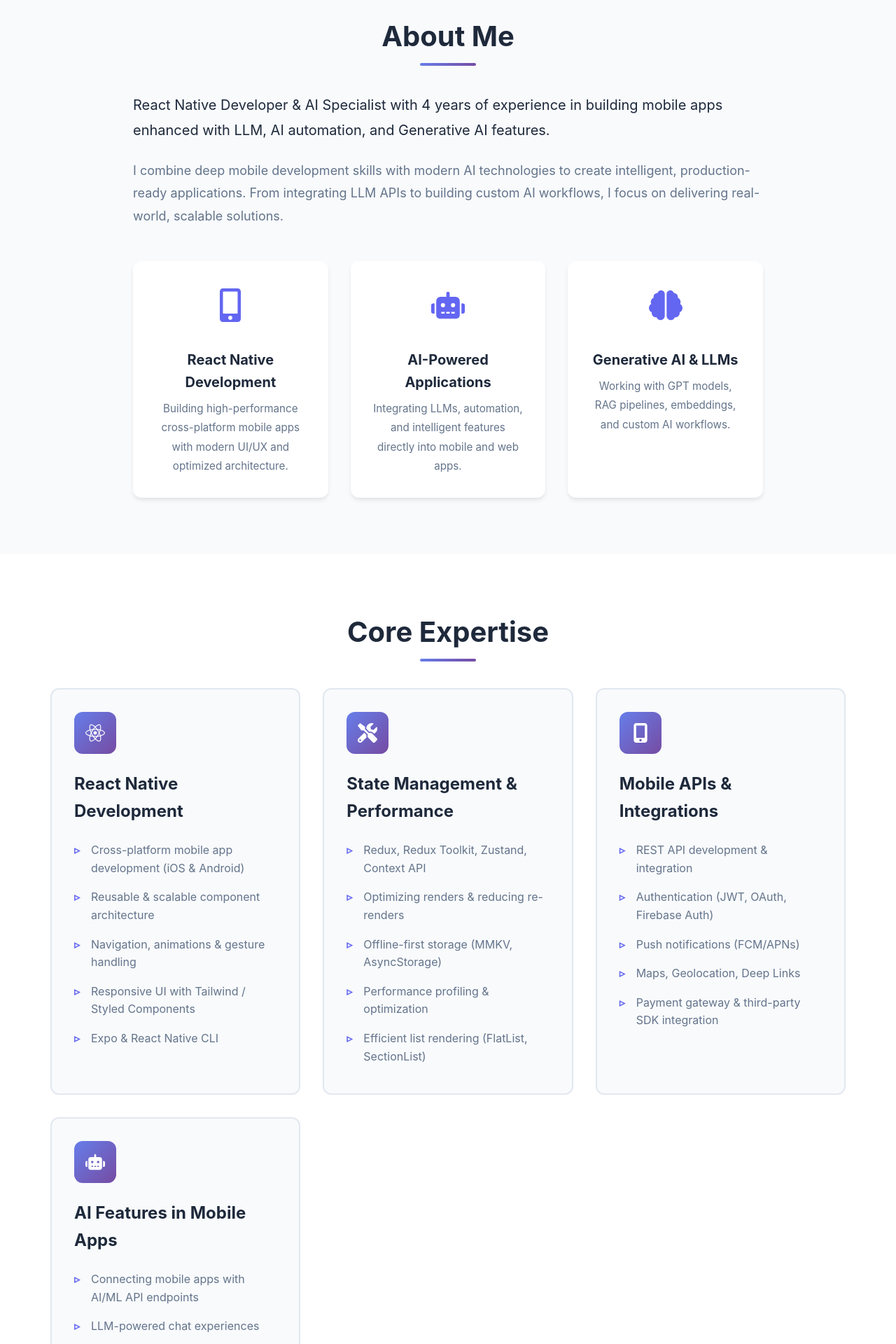
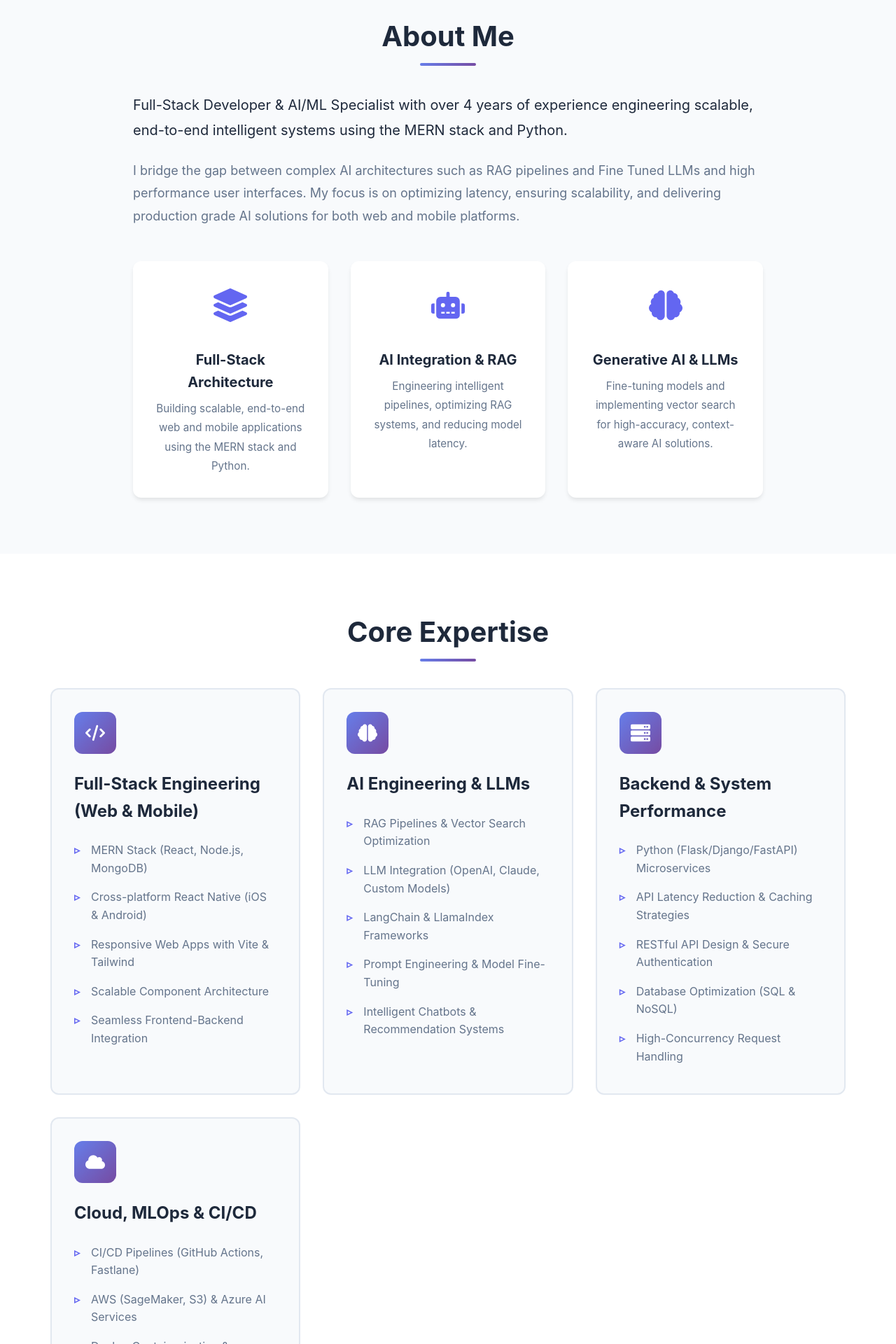
Before and after one commit to abdul-rehman-ai-ml/Portfolio, a React (Vite) app: page / in a window 1280 px wide. Shown: the part 860-2780 px from the top of the page at 70% size. Built offline with nearby package versions, Linux system fonts and the light colour scheme.

Commit message:
Update the information

```diff
--- a/src/components/About.jsx
+++ b/src/components/About.jsx
@@ -1,22 +1,21 @@
-import React from 'react';
-import { FaMobileAlt, FaRobot, FaBrain } from 'react-icons/fa';
+import {  FaRobot, FaBrain, FaLayerGroup } from 'react-icons/fa';
 
 const About = () => {
   const highlights = [
   {
-      icon: <FaMobileAlt />,
-      title: 'React Native Development',
-      description: 'Building high-performance cross-platform mobile apps with modern UI/UX and optimized architecture.'
+    icon: <FaLayerGroup />,
+    title: 'Full-Stack Architecture',
+    description: 'Building scalable, end-to-end web and mobile applications using the MERN stack and Python.'
   },
   {
     icon: <FaRobot />,
-      title: 'AI-Powered Applications',
-      description: 'Integrating LLMs, automation, and intelligent features directly into mobile and web apps.'
+    title: 'AI Integration & RAG',
+    description: 'Engineering intelligent pipelines, optimizing RAG systems, and reducing model latency.'
   },
   {
     icon: <FaBrain />,
     title: 'Generative AI & LLMs',
-      description: 'Working with GPT models, RAG pipelines, embeddings, and custom AI workflows.'
+    description: 'Fine-tuning models and implementing vector search for high-accuracy, context-aware AI solutions.'
   }
 ];
 
@@ -27,14 +26,15 @@ const About = () => {
         <div className="about-content">
           <div className="about-text">
          <p className="lead">
-              React Native Developer & AI Specialist with 4 years of experience
-              in building mobile apps enhanced with LLM, AI automation, and
-             Generative AI features.
+              Full-Stack Developer & AI/ML Specialist with over 4 years of experience
+              engineering scalable, end-to-end intelligent systems using the MERN stack
+              and Python.
             </p>
             <p>
-              I combine deep mobile development skills with modern AI technologies to create intelligent,
-              production-ready applications. From integrating LLM APIs to building custom AI workflows,
-              I focus on delivering real-world, scalable solutions.
+              I bridge the gap between complex AI architectures such as RAG pipelines and
+              Fine Tuned LLMs and high performance user interfaces. My focus is on
+              optimizing latency, ensuring scalability, and delivering production grade
+              AI solutions for both web and mobile platforms.
             </p>
 
             <div className="highlights">
--- a/src/components/Experience.jsx
+++ b/src/components/Experience.jsx
@@ -1,51 +1,50 @@
-import React from 'react';
 
 const Experience = () => {
   const experiences = [
     {
-      title: 'React Native | Full Stack Developer',
+      title: 'Senior Full Stack & AI Integration',
       company: 'Exersys, Los Angeles, US (Remote)',
-      period: '2024 - Present',
+      period: '03/2024 - Present',
       description:
-        'Building and optimizing React Native mobile apps while integrating backend services and AI-driven features.',
+        'Principal engineering role focused on bridging complex AI models (LLM/RAG) with high-performance mobile and web applications.',
       achievements: [
         {
-          title: 'AI-Powered Matchmaking (Dates & Honey & InfluencerGo)',
+          title: 'AI Pipeline Optimization',
           description:
-            'Integrated a recommendation engine into mobile apps to enhance match accuracy and user retention.'
+            'Optimized the RAG pipeline, reducing response latency by 40% and enhancing real-time recommendation systems.'
         },
-        'Developed scalable Python/Flask APIs consumed by React Native applications',
-        'Integrated AI-powered chatbot and automation features to enhance user engagement',
-        'Improved mobile UI/UX and performance for high-traffic apps'
+        'Integrated Python ML models into React Native, reducing API latency by 15% for 10,000+ users',
+        'Engineered collaborative filtering algorithms for "Dates & Honey" and "InfluencerGo", boosting match accuracy by 30%',
+        'Bridged web and mobile engineering teams to deliver scalable AI-driven solutions'
       ]
     },
     {
-      title: 'React Native Developer',
+      title: 'Full Stack Engineer',
       company: 'Netnexs, Lahore, Pakistan',
-      period: '2022 - 2024',
+      period: '03/2022 - 01/2024',
       description:
-        'Developed and deployed cross-platform mobile applications for Android and iOS using React Native.',
+        'Engineered scalable cross-platform mobile applications and backend REST APIs for high-traffic products.',
       achievements: [
         {
-          title: 'E-commerce & Fitness Apps (Zigy & Fitorza)',
+          title: 'High-Volume API Architecture (Zigy & Fitorza)',
           description:
-            'Integrated complex REST APIs, built scalable UI components, and optimized performance across screens.'
+            'Engineered complex RESTful APIs handling 10,000+ requests per day with high efficiency.'
         },
-        'Enhanced state management with Redux, Context API, and custom hooks',
-        'Delivered smooth, responsive UI across both iOS and Android platforms',
-        'Implemented reusable components for fast feature development'
+        'Developed and deployed 3+ cross-platform apps reaching over 50,000 active users',
+        'Implemented CI/CD automation using GitHub Actions and Fastlane, reducing time-to-market by 50%',
+        'Optimized state management and performance for data-heavy mobile applications'
       ]
     },
     {
-      title: 'React Developer',
+      title: 'Frontend Engineer & API Integration',
       company: 'Softini Solutions, Lahore, Pakistan',
-      period: '2021 - 2022',
+      period: '03/2021 - 02/2022',
       description:
-        'Built and maintained responsive, high-performance web applications using React.js.',
+        'Specialized in building responsive web applications and seamless backend integrations.',
       achievements: [
-        'Integrated REST APIs and improved component performance across multiple projects',
-        'Converted Figma/UI designs into pixel-perfect, production-ready interfaces',
-        'Maintained code quality, modular structure, and reusable components'
+        'Built and maintained high-performance web applications using React.js and Vite',
+        'Engineered seamless API integrations to connect frontend components with backend services',
+        'Converted UI designs into modular, responsive, and production-ready interfaces'
       ]
     }
   ];
--- a/src/components/Expertise.jsx
+++ b/src/components/Expertise.jsx
@@ -1,108 +1,110 @@
-import React from 'react';
 import {
-  FaMobileScreenButton,
   FaCode,
   FaDatabase,
   FaCloud,
-  FaRobot,
   FaReact,
 } from 'react-icons/fa6';
 import {
-    FaTools
+  FaBrain,
+    FaServer,
 } from 'react-icons/fa';
 
 const Expertise = () => {
 const expertiseCards = [
   {
-      icon: <FaReact />,
-      title: 'React Native Development',
+    icon: <FaCode />,
+    title: 'Full-Stack Engineering (Web & Mobile)',
     skills: [
-        'Cross-platform mobile app development (iOS & Android)',
-        'Reusable & scalable component architecture',
-        'Navigation, animations & gesture handling',
-        'Responsive UI with Tailwind / Styled Components',
-        'Expo & React Native CLI'
+      'MERN Stack (React, Node.js, MongoDB)',
+      'Cross-platform React Native (iOS & Android)',
+      'Responsive Web Apps with Vite & Tailwind',
+      'Scalable Component Architecture',
+      'Seamless Frontend-Backend Integration'
     ]
   },
   {
-      icon: <FaTools />,
-      title: 'State Management & Performance',
+    icon: <FaBrain />,
+    title: 'AI Engineering & LLMs',
     skills: [
-        'Redux, Redux Toolkit, Zustand, Context API',
-        'Optimizing renders & reducing re-renders',
-        'Offline-first storage (MMKV, AsyncStorage)',
-        'Performance profiling & optimization',
-        'Efficient list rendering (FlatList, SectionList)'
+      'RAG Pipelines & Vector Search Optimization',
+      'LLM Integration (OpenAI, Claude, Custom Models)',
+      'LangChain & LlamaIndex Frameworks',
+      'Prompt Engineering & Model Fine-Tuning',
+      'Intelligent Chatbots & Recommendation Systems'
     ]
   },
   {
-      icon: <FaMobileScreenButton />,
-      title: 'Mobile APIs & Integrations',
+    icon: <FaServer />,
+    title: 'Backend & System Performance',
     skills: [
-        'REST API development & integration',
-        'Authentication (JWT, OAuth, Firebase Auth)',
-        'Push notifications (FCM/APNs)',
-        'Maps, Geolocation, Deep Links',
-        'Payment gateway & third-party SDK integration'
+      'Python (Flask/Django/FastAPI) Microservices',
+      'API Latency Reduction & Caching Strategies',
+      'RESTful API Design & Secure Authentication',
+      'Database Optimization (SQL & NoSQL)',
+      'High-Concurrency Request Handling'
     ]
   },
   {
-      icon: <FaRobot />,
-      title: 'AI Features in Mobile Apps',
+    icon: <FaCloud />,
+    title: 'Cloud, MLOps & CI/CD',
     skills: [
-        'Connecting mobile apps with AI/ML API endpoints',
-        'LLM-powered chat experiences',
-        'Recommendation engines for app personalization',
-        'NLP-driven features (summaries, classification)',
-        'Integrating OpenAI, Claude, or custom AI models'
+      'CI/CD Pipelines (GitHub Actions, Fastlane)',
+      'AWS (SageMaker, S3) & Azure AI Services',
+      'Docker Containerization & Orchestration',
+      'Model Deployment & Monitoring',
+      'Cloud Infrastructure Management'
     ]
   }
 ];
 
+// Tech Stack: Added "AI & ML" category, refined others
 const techStack = {
-    'Mobile Development': {
+  'AI & Machine Learning': { // NEW CATEGORY
+    icon: <FaBrain />,
+    tags: [
+      'Python',
+      'LangChain',
+      'TensorFlow',
+      'PyTorch',
+      'RAG',
+      'Vector DBs',
+      'OpenAI API',
+      'LlamaIndex'
+    ]
+  },
+  'Frontend & Mobile': { // RENAMED from "Mobile Development"
     icon: <FaReact />,
     tags: [
+      'React.js',
       'React Native',
-        'Flutter',
-        'Expo',
       'TypeScript',
-        'JavaScript',
-        'React Navigation',
-        'Zustand',
-        'Redux Toolkit'
+      'Tailwind CSS',
+      'Redux Toolkit',
+      'Vite',
+      'Expo'
     ]
   },
-    'Backend & APIs': {
-      icon: <FaCode />,
+  'Backend & Database': { // MERGED Backend + Database
+    icon: <FaDatabase />,
     tags: [
       'Node.js',
       'Express',
+      'MongoDB',
+      'PostgreSQL',
+      'FastAPI',
       'Flask',
-        'Django',
-        'FastAPI',
-        'REST APIs'
-      ]
-    },
-    'Databases': {
-      icon: <FaDatabase />,
-      tags: [
-        'MongoDB',
-        'SQL',
-        'PostgreSQL',
-        'SQLite',
-        'Firebase Firestore'
+      'Firebase'
     ]
   },
   'Cloud & DevOps': {
     icon: <FaCloud />,
     tags: [
-        'AZURE',
-        'AWS',
-        'Git & CI/CD',
+      'AWS SageMaker',
+      'Azure AI',
       'Docker',
-        'S3',
-        'Cloud Functions'
+      'GitHub Actions',
+      'Fastlane',
+      'CI/CD'
     ]
   }
 };
--- a/src/components/Hero.jsx
+++ b/src/components/Hero.jsx
@@ -1,4 +1,4 @@
-import React, { useState, useEffect } from 'react';
+import  { useState, useEffect } from 'react';
 import { FaLinkedin, FaGithub, FaEnvelope } from 'react-icons/fa';
 import { Link } from 'react-scroll';
 
@@ -8,14 +8,14 @@ const Hero = () => {
   const [charIndex, setCharIndex] = useState(0);
   const [isDeleting, setIsDeleting] = useState(false);
 
+
   const roles = [
-    'React Native Developer & AI Specialist',
-    'React Native Engineer & LLM Developer',
-    'Mobile AI Developer (React Native)',
-    'React Native & Generative AI Engineer',
-    'Full-Stack Mobile & AI Engineer'
+    'Full-Stack AI Engineer',
+    'MERN & Python Developer',
+    'RAG & LLM Specialist',
+    'AI Solutions Architect',
+    'End-to-End Intelligent Systems Architect',
   ];
-
 
   useEffect(() => {
     const typingSpeed = isDeleting ? 50 : 100;
@@ -44,17 +44,17 @@ const Hero = () => {
       <div className="hero-content">
         <div className="hero-text">
           <h1 className="hero-title">
-            <span className="greeting">Hi, I'm</span>
+            <span className="greeting">Hi, I&lsquo;m</span>
             <span className="name">Abdul Rehman</span>
           </h1>
           <h2 className="hero-subtitle">
             <span className="typing-text">{typedText}</span>
             <span className="cursor">|</span>
           </h2>
-          <p className="hero-description">
-            Specialized in building smart mobile experiences with <strong>React Native</strong> and
-            <strong> AI-driven systems</strong>, including <strong>LLMs</strong> and
-            <strong> Generative AI</strong>. Turning advanced AI capabilities into real-world applications.
+         <p className="hero-description">
+            Leveraging dual mastery in the <strong>MERN stack</strong> and <strong>Python frameworks</strong> (Django, Flask)
+            to engineer scalable <strong>Full-Stack</strong> intelligent systems. I specialize in <strong>LLM Fine-Tuning</strong>,
+            <strong>RAG pipelines</strong>, and bridging complex AI models with high-performance web and mobile applications.
           </p>
           <div className="hero-cta">
             <Link to="contact" smooth={true} offset={-80} duration={500} className="btn btn-primary">
```
Also changed, not shown: src/components/Contact.jsx (+4 -5 lines). Lines whose indentation alone changed are shown as unchanged.
